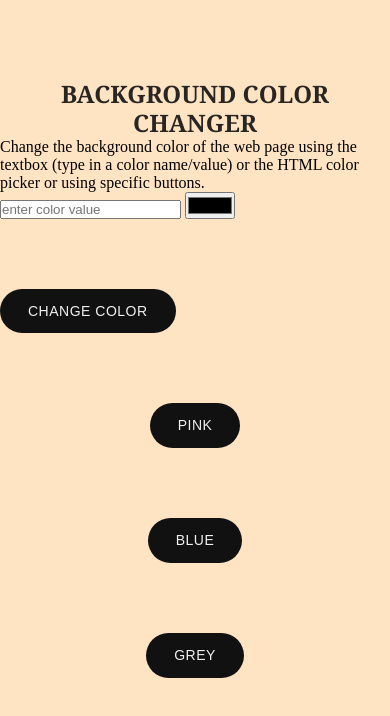
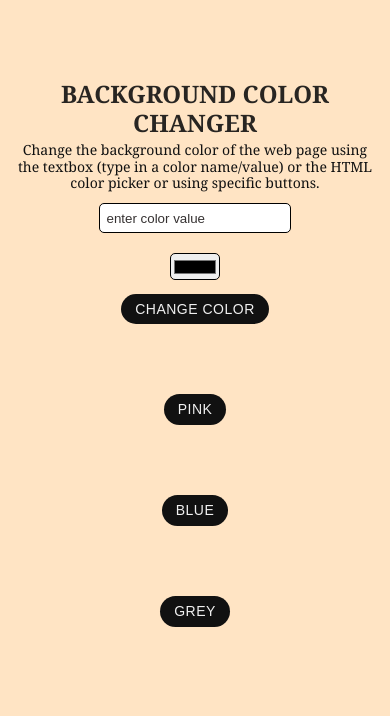
Before and after one commit to Juel07/bg-color-changer, a plain HTML site: page index.html in a window 390 px wide. Drawn offline with Linux system fonts and the light colour scheme.

Commit message:
styled p + input elements + mobile responsive

```diff
--- a/style.css
+++ b/style.css
@@ -26,18 +26,25 @@ h3 {
   color: #111111;
 }
 
+p {
+  text-align: center;
+  font: normal 16px/120% Georgia, serif;
+  color: #111111;
+  padding: 0.3em 1em;
+}
+
 .btn {
   text-align: center;
   background-color: #111111;
   color: #f0f0f0;
-  padding: 1em 2em;
+  padding: 0.5em 1em;
   margin-top: 5em;
   outline: none;
   border: 0;
   border-radius: 25px;
   letter-spacing: 0.5px;
   text-transform: uppercase;
-  font: normal 16px/120% Arial, "Helvetica", sans-serif;
+  font: normal 15px/120% Arial, "Helvetica", sans-serif;
 }
 
 .btn:hover {
@@ -45,14 +52,49 @@ h3 {
   cursor: pointer;
 }
 
+input[type="text"] {
+  border: 1px solid black;
+  border-radius: 5px;
+  padding: 0.5em;
+}
+
+input[type="color"] {
+  border: 1px solid black;
+  border-radius: 5px;
+  padding: 0.1em;
+}
+
+input::placeholder {
+  color: #353131;
+}
+
 @media screen and (max-width: 426px) {
   h3 {
     font: bold 24px/120% Georgia, serif;
   }
 
+  p {
+    font: normal 14px/120% Georgia, serif;
+    padding: 0.3em 1em;
+  }
+
   .btn {
-    padding: 1em 2em;
-    margin-top: 5em;
+    margin-top: 0;
+    margin-bottom: 5em;
     font: normal 14px/120% Arial, "Helvetica", sans-serif;
   }
+
+  input[type="color"] {
+    margin: 1em;
+  }
+
+  input[type="text"] {
+    margin: 0.5em;
+  }
+
+  .row {
+    display: flex;
+    flex-direction: column;
+    align-items: center;
+  }
 }
```
